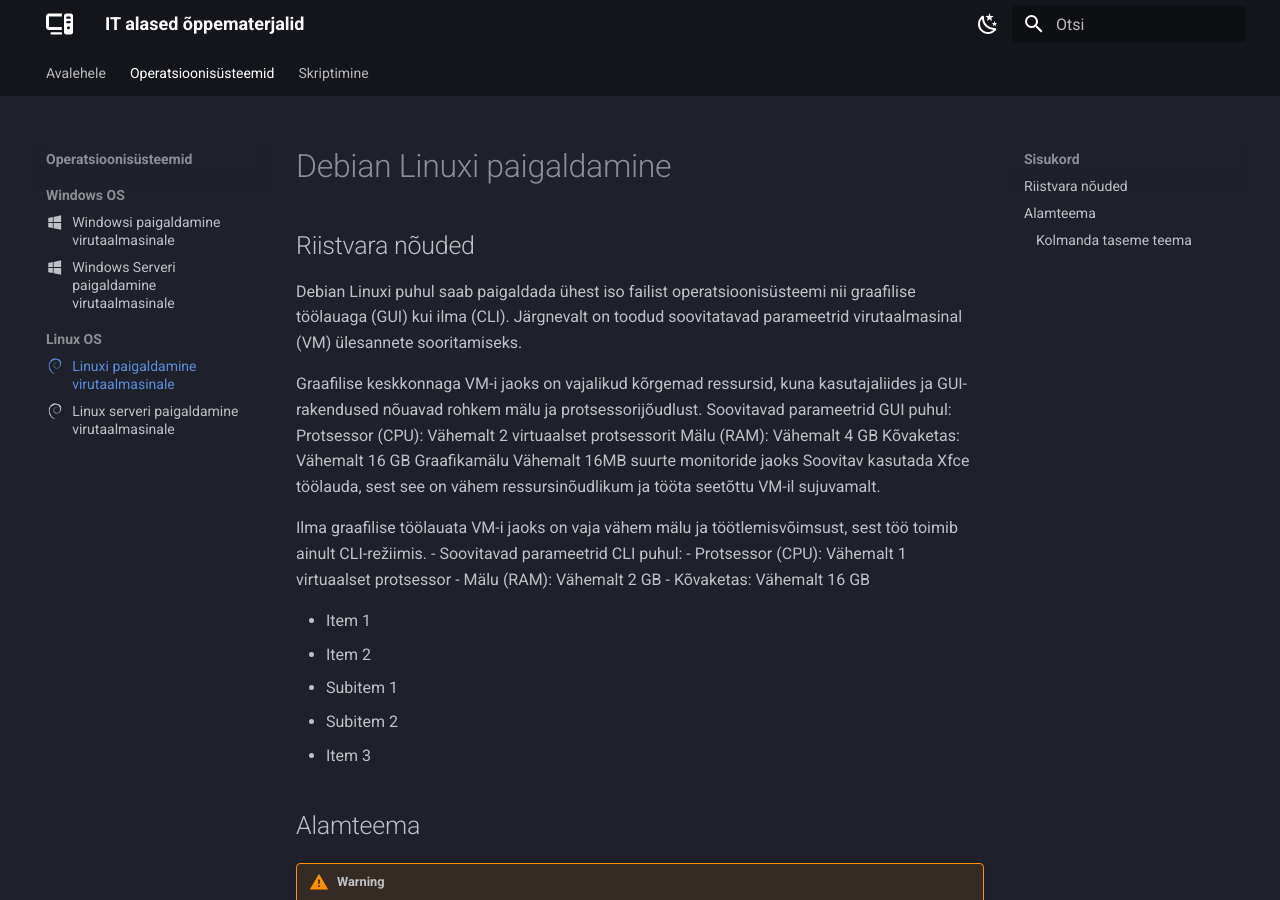
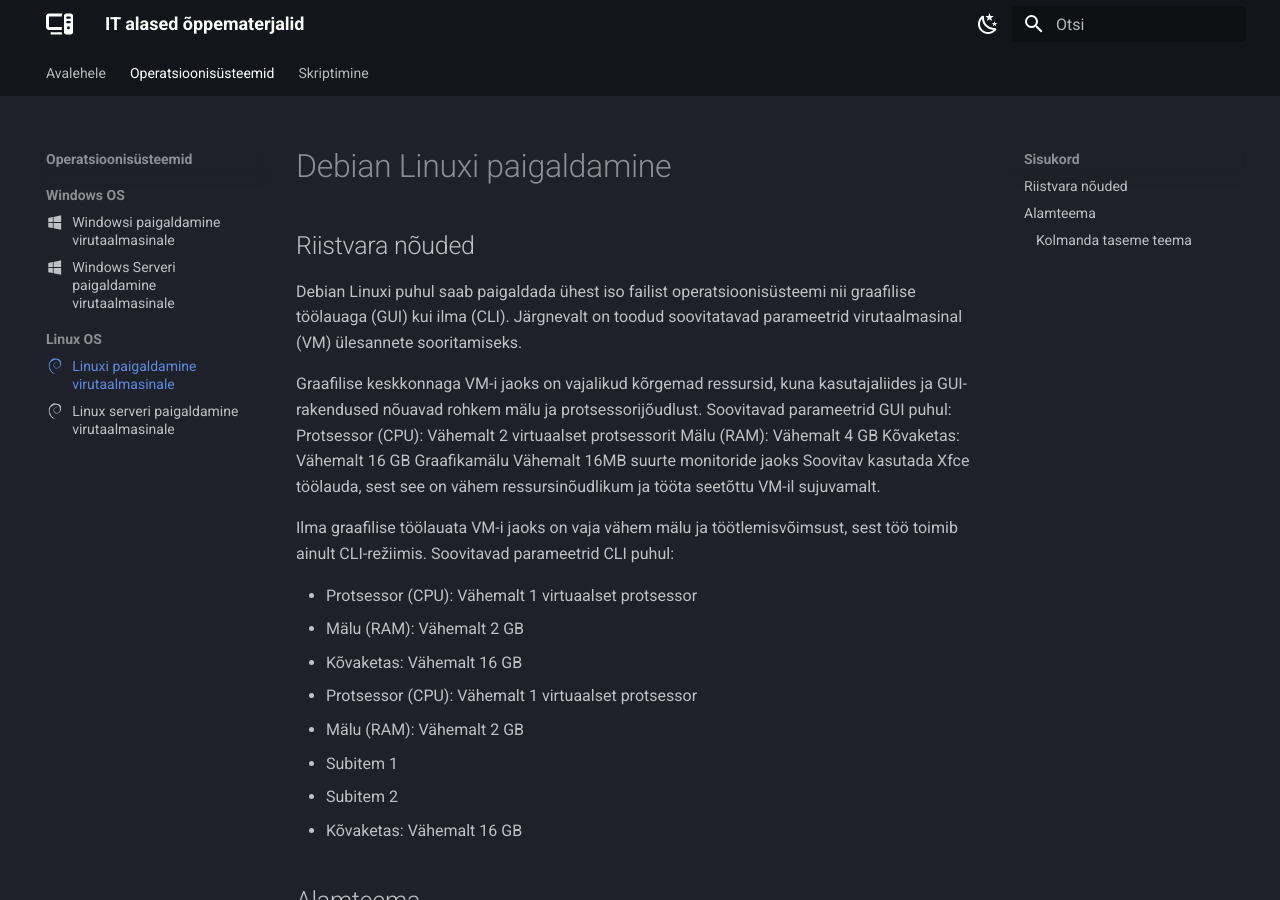
Before and after one commit to priitpaap/priitpaap.github.io, an MkDocs documentation site: the page built from docs/debpaigaldus.md, in a window 1280 px wide and 900 px high. Built offline with MkDocs 1.6.1 and Material for MkDocs 9.7.7, drawn with Linux system fonts in a browser that asks for light colours.

Commit message:
Update debpaigaldus.md

```diff
--- a/docs/debpaigaldus.md
+++ b/docs/debpaigaldus.md
@@ -15,16 +15,17 @@
   Soovitav kasutada Xfce töölauda, sest see on vähem ressursinõudlikum ja tööta seetõttu VM-il sujuvamalt.
 
 Ilma graafilise töölauata VM-i jaoks on vaja vähem mälu ja töötlemisvõimsust, sest töö toimib ainult CLI-režiimis.
-- Soovitavad parameetrid CLI puhul:
+Soovitavad parameetrid CLI puhul:
+
 - Protsessor (CPU): Vähemalt 1 virtuaalset protsessor
 - Mälu (RAM): Vähemalt 2 GB
 - Kõvaketas: Vähemalt 16 GB
 
-- Item 1
-- Item 2
+- Protsessor (CPU): Vähemalt 1 virtuaalset protsessor
+- Mälu (RAM): Vähemalt 2 GB
   - Subitem 1
   - Subitem 2
-- Item 3
+- Kõvaketas: Vähemalt 16 GB
 
 
 
```
